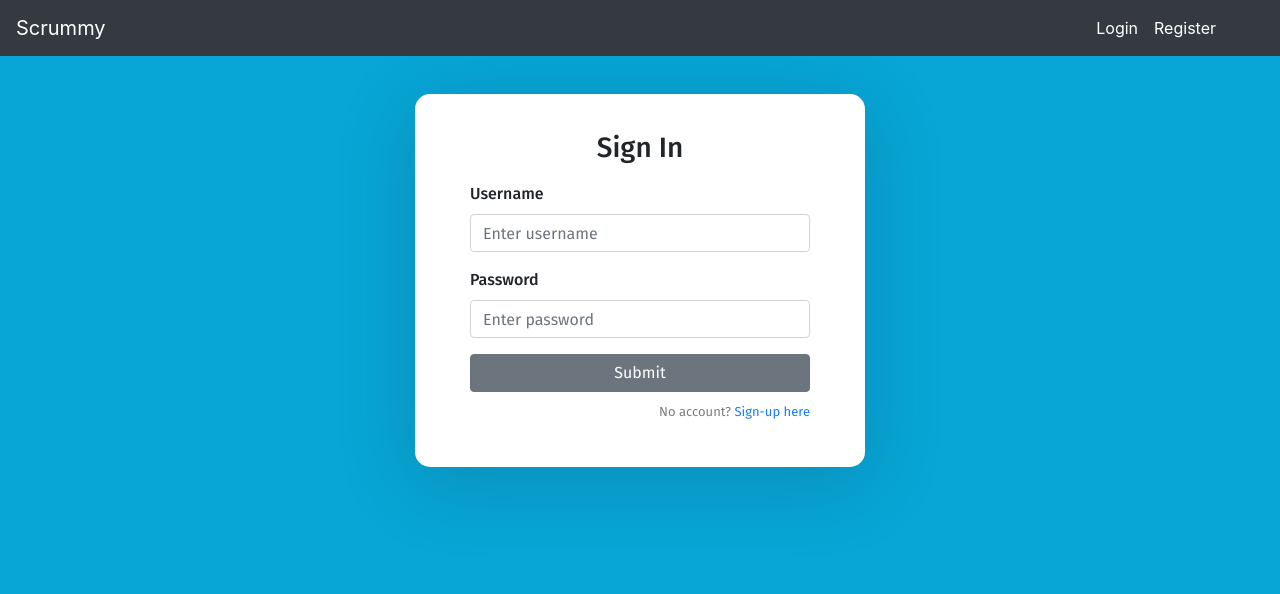
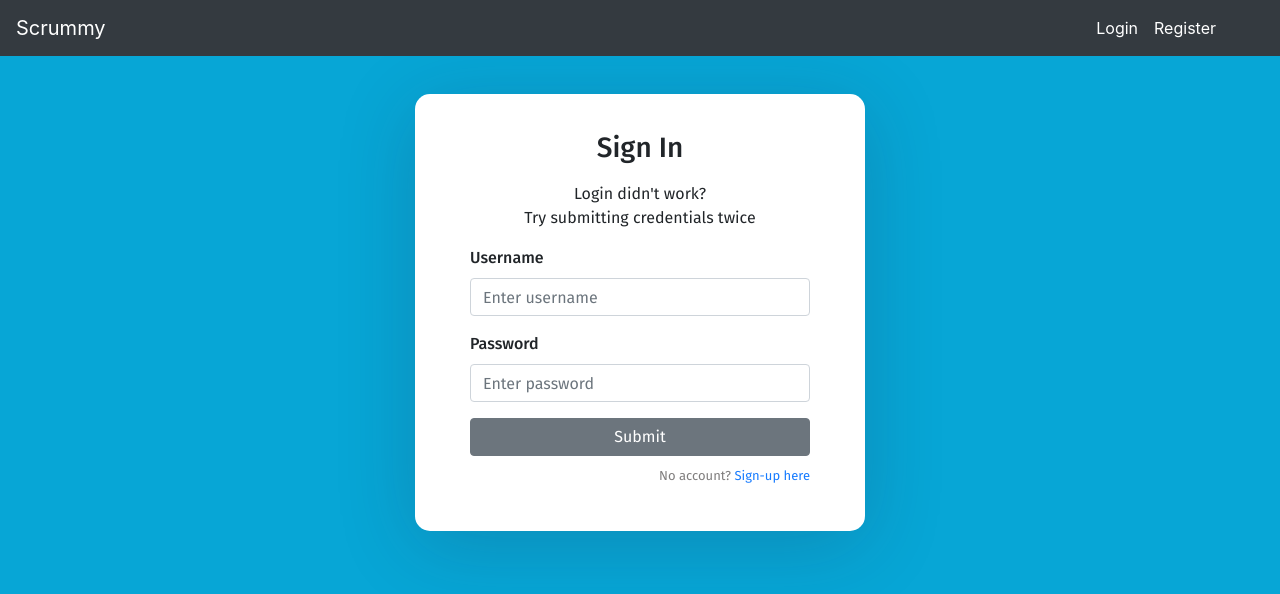
Before and after one commit to cobyforrester/zenscrum-frontend, a React (Create React App) app: page /#/login in a window 1280 px wide. Shown: the top 594 px of the page. Built offline with nearby package versions, Linux system fonts and the light colour scheme; what react-alert-template-basic would draw is missing.

Commit message:
error message for login

```diff
--- a/src/accounts/loginPage.js
+++ b/src/accounts/loginPage.js
@@ -31,6 +31,8 @@ export const Login = () => {
       <div className="auth-inner">
         <form onSubmit={clickSubmit}>
           <h3>Sign In</h3>
+          <p className="text-center mb-0">Login didn't work?</p>
+          <p className="text-center mt-0">Try submitting credentials twice</p>
           <div className="form-group">
             <label>Username</label>
             <input
```
